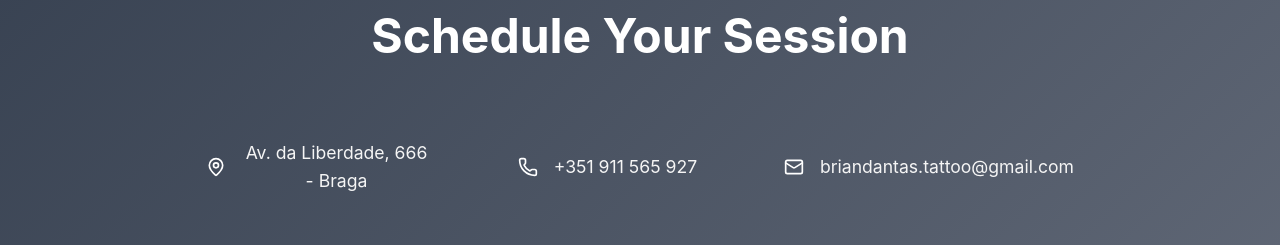
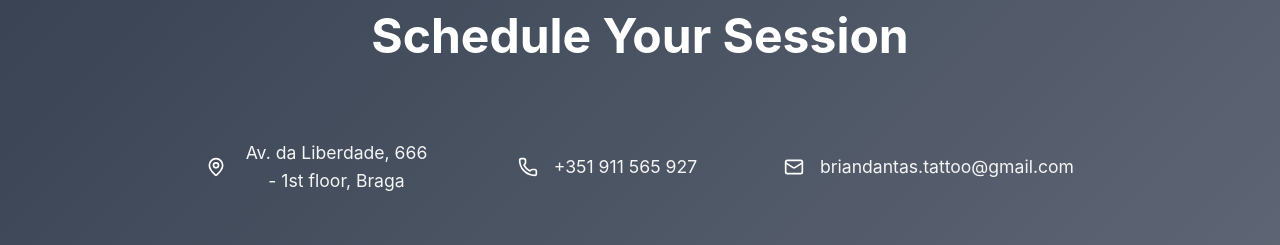
Before and after one commit to MikhaelBarretoSantana/bd-tatto, a React (Create React App) app: page / in a window 1280 px wide. Shown: the part 4540-4785 px from the top of the page. Built offline with nearby package versions, Linux system fonts and the light colour scheme.

Commit message:
fix: corrigindo traducao no campo de contato

```diff
--- a/src/i18n/translations.ts
+++ b/src/i18n/translations.ts
@@ -129,7 +129,7 @@ const pt: Translation = {
   },
   contact: {
     title: 'Agende Sua Sessão',
-    address: 'Av. da Liberdade, 666 - Braga',
+    address: 'Av. da Liberdade, 666 - 1ª Andar, Braga',
     phone: '+351 911 565 927',
     email: 'briandantas.tattoo@gmail.com',
     form: {
@@ -282,7 +282,7 @@ const en: Translation = {
   },
   contact: {
     title: 'Schedule Your Session',
-    address: 'Av. da Liberdade, 666 - Braga',
+    address: 'Av. da Liberdade, 666 -  1st floor, Braga',
     phone: '+351 911 565 927',
     email: 'briandantas.tattoo@gmail.com',
     form: {
@@ -435,7 +435,7 @@ const es: Translation = {
   },
   contact: {
     title: 'Agenda Tu Sesión',
-    address: 'Av. da Liberdade, 666 - Braga',
+    address: 'Av. da Liberdade, 666 - 1º piso, Braga',
     phone: '+351 911 565 927',
     email: 'briandantas.tattoo@gmail.com',
     form: {
@@ -588,7 +588,7 @@ const fr: Translation = {
   },
   contact: {
     title: 'Planifiez Votre Séance',
-    address: 'Av. da Liberdade, 666 - Braga',
+    address: 'Av. da Liberdade, 666 - 1er étage, Braga',
     phone: '+351 911 565 927',
     email: 'briandantas.tattoo@gmail.com',
     form: {
```
